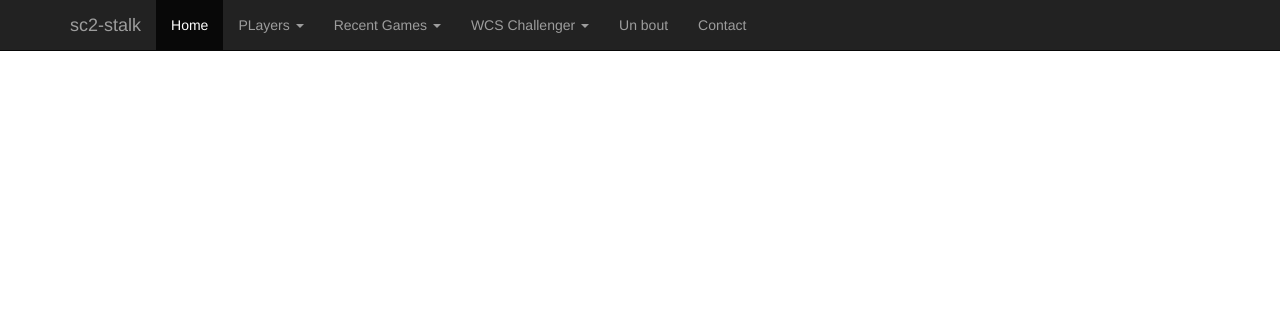
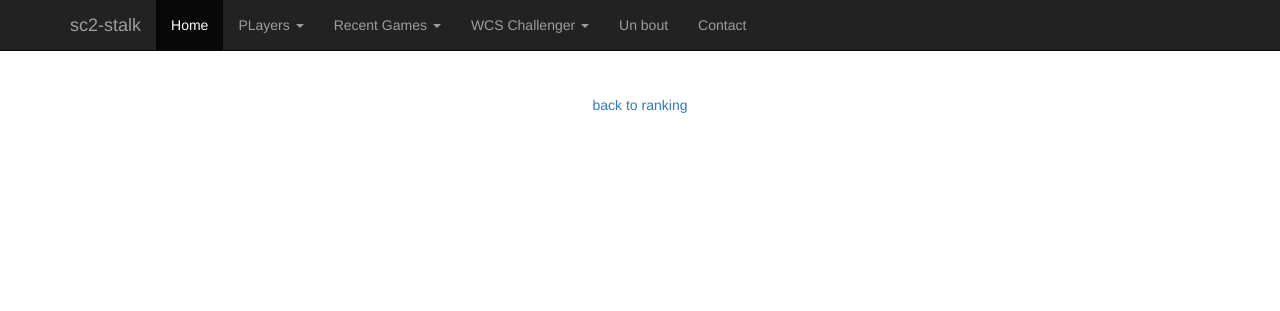
Before and after one commit to NicolasNin/sc2stalk, a Django app: template web/starcraftstalk/starcraftHistory/templates/starcraftHistory/graphtest3.html in a window 1280 px wide. Shown: the top 311 px of the page. Before the commit the page ends 51 px from the top, so only its background shows below. Run offline with Django 3.2, Linux system fonts and the light colour scheme; the template is opened without the code that fills it, so the values that code supplies are empty; some libraries are stand-ins or nearby versions.

Commit message:
back to ranking

```diff
--- a/web/starcraftstalk/starcraftHistory/templates/starcraftHistory/graphtest3.html
+++ b/web/starcraftstalk/starcraftHistory/templates/starcraftHistory/graphtest3.html
@@ -3,8 +3,17 @@
 <script src="https://code.highcharts.com/highcharts.js"></script>
 <script src="https://code.highcharts.com/modules/exporting.js"></script>
 
+<div class="row">
+  <div class="col-lg-12">
+<center><a href="../wcs"> back to ranking </a></center>
+</div>
+</div>
+<div class="row">
+  <div class="col-lg-12">
 
 <div id="container" style="min-width: 310px; height: 800px; margin: 0 auto"></div>
+</div>
+</div>
 <script>
 function hideTooFar() {
 
@@ -13,7 +22,9 @@ function hideTooFar() {
 chart.series[{{forloop.counter}}].hide();
 {% endif%}
 {% endfor %}
+
 }
+
 </script>
 
 <script>
@@ -40,7 +51,6 @@ var chart=Highcharts.chart('container', {
     },
     yAxis: {
         title: {
-          min:6300,
             text: 'MMR'
         },
       //  min: {{min}}
@@ -94,5 +104,24 @@ var chart=Highcharts.chart('container', {
     ]
 })
 hideTooFar()
+
+console.log(chart.series[0])
+/*chart.update(userOptions:{
+  plotOptions: {
+
+      spline: {
+          marker: {
+              enabled: true
+          }
+      }
+      ,
+      series: {
+           threshold: {{min}}
+       },
+  }
+
+})*/
+console.log(chart.userOptions.plotOptions.series.threshold)
+//chart.series[0].update({threshold:6200})
 </script>
 {% endblock content %}
```
